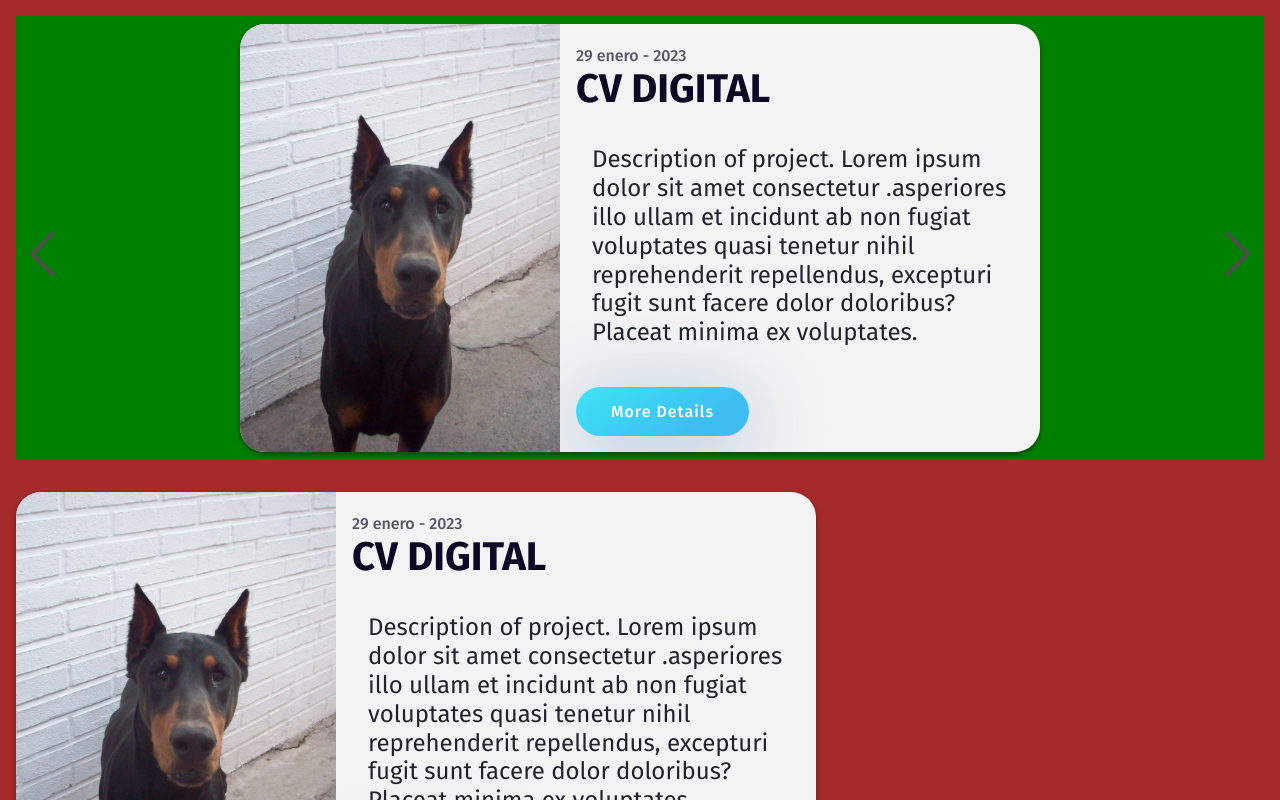
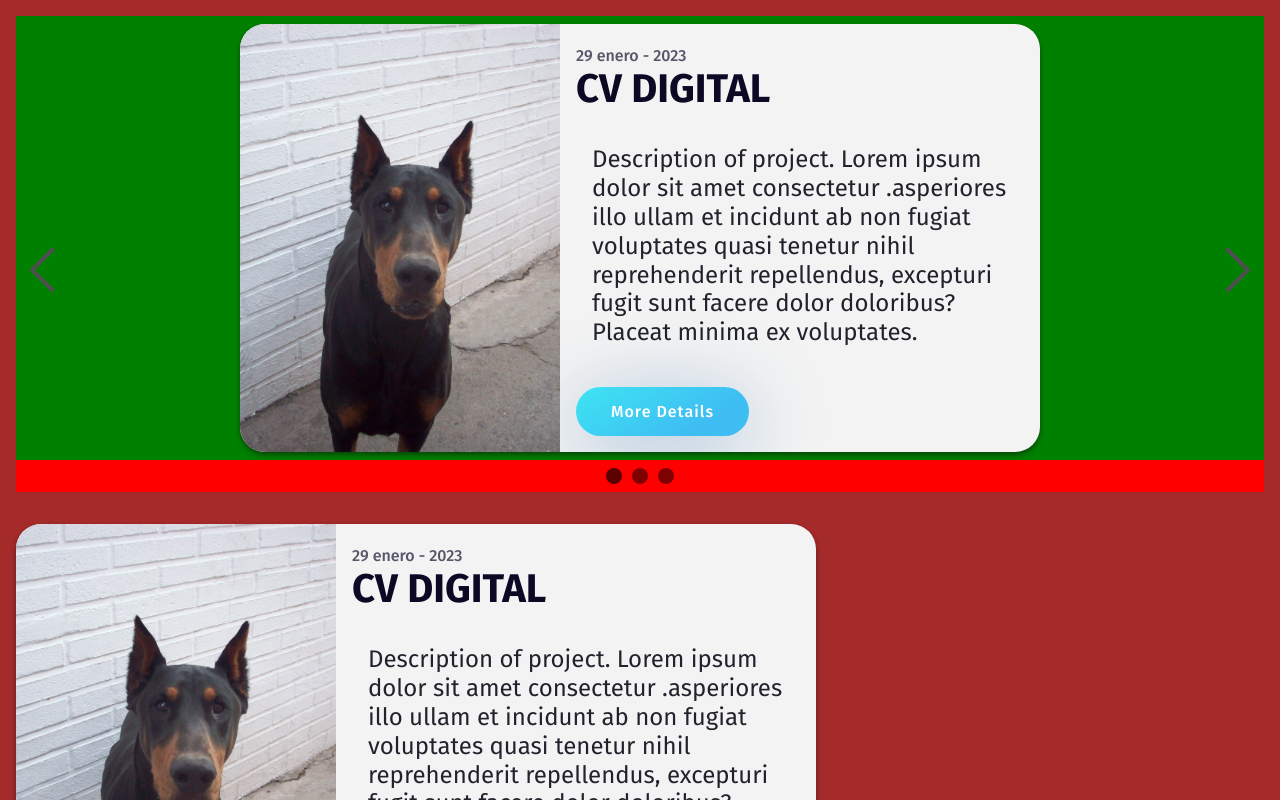
Before and after one commit to Pichi-UNT/myComponents-react, a React (Vite) app: page / in a window 1280 px wide. Shown: the top 800 px of the page. Built offline with nearby package versions, Linux system fonts and the light colour scheme.

Commit message:
implement infinite scroll and indicators in carousel component

```diff
--- a/src/components/CardProject.jsx
+++ b/src/components/CardProject.jsx
@@ -4,7 +4,7 @@ import {CardImage} from "./card/CardImage.jsx";
 import {CardContent} from "./card/CardContent.jsx";
 import {CardTitle} from "./card/CardTitle.jsx";
 import {CardText} from "./card/CardText.jsx";
-import {Button} from "./buttom/Button.jsx";
+import {Button} from "./button/Button.jsx";
 
 export function CardProject({imgSrc,title,header,text}) {
     return (
--- a/src/components/CardSelector.jsx
+++ b/src/components/CardSelector.jsx
@@ -30,21 +30,12 @@ export function CardSelector() {
                                              "facere dolor doloribus? Placeat minima ex voluptates."}/>
                         </CarouselItem>
                         <CarouselItem>
-                            <CardProject imgSrc={mano} title={"cv digital"} header={"29 enero - 2023"}
+                            <CardProject imgSrc={zeus} title={"cv digital"} header={"29 enero - 2023"}
                                          text={"hola2"}/>
                         </CarouselItem>
                         <CarouselItem>
-                            <CardProject imgSrc={zeus} title={"cv digital"} header={"29 enero - 2023"}
+                            <CardProject imgSrc={mano} title={"cv digital"} header={"29 enero - 2023"}
                                          text={"hola3"}/>
-                        </CarouselItem>
-                        <CarouselItem>
-                            <h1>Hola1</h1>
-                        </CarouselItem>
-                        <CarouselItem>
-                            <h1>Hola2</h1>
-                        </CarouselItem>
-                        <CarouselItem>
-                            <h1>Hola3</h1>
                         </CarouselItem>
                     </Carousel>
             </section>
--- a/src/components/carousel/Carousel.jsx
+++ b/src/components/carousel/Carousel.jsx
@@ -1,5 +1,6 @@
-import {useEffect, useState, useRef, Children, useLayoutEffect} from "react";
+import React, {useEffect, useState, useRef, Children, useLayoutEffect} from "react";
 import "./carousel.css"
+import {Button} from "../button/Button";
 
 
 export function CarouselItem({children}) {
@@ -10,17 +11,53 @@ export function CarouselItem({children}) {
 
     );
 }
+function CarouselIndicators({numberOfButtons,updateIndex,activeIndex}){
+    const buttons=[]
+    for (let index = 1; index <= numberOfButtons; index++) {
+        buttons.push(                    <li key={index}>
+            <button onClick={()=>{ updateIndex(index);}} className={`${index === activeIndex ? "indicator-active" : ""}`}>
+                {index + 1}
+            </button>
+        </li>);
+    }
 
+    return(
+        <ul className={"carousel-indicators"}>
+            {buttons}
+        </ul>
+    );
+}
+
+function CarouselButtons({showButtons,onClickRight,onClickLeft}){
+    return(
+        <div className={showButtons ? "" : "deactivate"}>
+            <div className={"carousel-btn left-btn"}
+                 onClick={(e) => {
+                     onClickLeft(e)
+                 }}/>
+            <div className={"carousel-btn right-btn"}
+                 onClick={(e) => {
+                     onClickRight(e)
+                 }}/>
+        </div>
+    );
+}
 
 export default function Carousel({children, autoplay = false, timeout = 3000, showButtons = true}) {
+    const quantityChildren=Children.count(children);
+    const childrenArray=Children.toArray(children);
+    const allItems=[childrenArray[quantityChildren-1],...childrenArray,childrenArray[0]];
+    const quantityItems=quantityChildren+2;
+
     const carouselRef = useRef();
-    const [index, setIndex] = useState(0)
+    const [items,setItems]=useState(allItems)
+    const [activeIndex, setActiveIndex] = useState(1);
     const [startX, setStartX] = useState(0);
     const [offset, setOffset] = useState(0);
     const [width, setWidth] = useState(0);
     const [isDragging, setIsDragging] = useState(false);
 
-    // useLayoutEffect?
+    // use effect for obtain width of a carouselItem and  detect windows resize
     useEffect(() => {
         setWidth(carouselRef.current.offsetWidth);
         const handleResize = () => {
@@ -40,21 +77,42 @@ export default function Carousel({children, autoplay = false, timeout = 3000, sh
             }, timeout)
             return () => clearInterval(interval)
         }
-    })
+    },[activeIndex])
+
+    useEffect(() => {
+        carouselRef.current.classList.remove("disable-animation");
+    }, [activeIndex]);
 
 
     let nextItem = (delta) => {
 
-        if (index + delta > Children.count(children) - 1) { //
-            setIndex(0);
-        } else if (index + delta < 0) {
-            setIndex(Children.count(children) - 1); //
+        if (activeIndex + delta > quantityItems - 1) { //
+            setActiveIndex(0);
+        } else if (activeIndex + delta < 0) {
+            setActiveIndex(quantityItems - 1); //
         } else {
-            setIndex(index + delta)
+            setActiveIndex(activeIndex + delta);
         }
+
+
+    }
+    let jump=()=>{
+        if(activeIndex===items.length-1){
+            carouselRef.current.classList.add("disable-animation");
+            setActiveIndex(1);
+        }else if(activeIndex===0){
+            carouselRef.current.classList.add("disable-animation");
+            setActiveIndex(items.length-2);
+        }else{
+            carouselRef.current.classList.remove("disable-animation")
+        }
+
+
+
     }
 
     let HandleTouchStart = (e) => {
+        if (!e.touches || !e.touches[0]) return
         setIsDragging(true)
         setStartX(e.touches[0].clientX);
 
@@ -62,8 +120,8 @@ export default function Carousel({children, autoplay = false, timeout = 3000, sh
 
     let HandleTouchEnd = (e) => {
         setIsDragging(false)
-        let xDifPercent=offset
-        let percentForMove=70;
+        let xDifPercent = offset
+        let percentForMove = 50;
         if (xDifPercent < -percentForMove) {
             nextItem(1)
         } else if (xDifPercent > percentForMove) {
@@ -74,35 +132,29 @@ export default function Carousel({children, autoplay = false, timeout = 3000, sh
 
     }
     let HandleTouchMove = (e) => {
+        if (!e.changedTouches || !e.changedTouches[0]) return;
         if (!isDragging) return;
         const positionNowX = e.changedTouches[0].clientX
-        let xDifPercent=(100*(positionNowX - startX))/width
-        let moveOffset =  2*Math.round(xDifPercent);
+        let xDifPercent = (100 * (positionNowX - startX)) / width
+        let moveOffset = 2 * Math.round(xDifPercent);
         setOffset(moveOffset);
 
 
     }
-
+    //activeIndex === 1  ||activeIndex===items.length-2 + `${ animation? "":"disable-animation"}`
+    console.log(activeIndex)
     return (
         <>
             <div className="carousel" onTouchStart={HandleTouchStart} onTouchEnd={HandleTouchEnd}
                  onTouchMove={HandleTouchMove}>
-                <div className="carousel-item-container" ref={carouselRef}
-                     style={{transform: `translate3d(-${index * 100 - offset}%,0,0)`}}
-
-                >
-                    {children}
+                <div onTransitionEnd={jump} className={"carousel-item-container"} ref={carouselRef}
+                     style={{transform: `translate3d(-${activeIndex * 100 - offset}%,0,0)`}}>
+                    {items.map((el,index)=>{
+                        return React.cloneElement(el,{key: index});
+                    })}
                 </div>
-                <div className={showButtons? "":"deactivate"}>
-                    <div className={"carousel-btn left-btn"}
-                         onClick={() => {
-                             nextItem(-1)
-                         }}/>
-                    <div className={"carousel-btn right-btn"}
-                         onClick={() => {
-                             nextItem(1)
-                         }}/>
-                </div>
+                <CarouselIndicators numberOfButtons={quantityChildren}  updateIndex={setActiveIndex} activeIndex={activeIndex}/>
+                <CarouselButtons onClickRight={()=>{nextItem(1)}}  onClickLeft={()=>{ nextItem(-1);}} showButtons={showButtons}/>
             </div>
 
 
--- a/src/components/carousel/carousel.css
+++ b/src/components/carousel/carousel.css
@@ -19,7 +19,6 @@
     min-width: 100%;
     display: flex;
     /*transition: transform 0.5s;*/
-    transition: transform 0.8s ease ;
 
 
 }
@@ -68,6 +67,53 @@
     display: none;
 }
 
+.carousel-indicators{
+    display: flex;
+    justify-content: center;
+    align-items: center;
+    width: 100%;
+    padding: 0.5rem;
+    margin: 0;
+    list-style: none;
+}
+.carousel-indicators li {
+    position: relative;
+    display: inline-block;
+    width: 1rem;
+    height: 1rem;
+    margin: 0 5px;
+    padding: 0;
+
+}
+.carousel-indicators li button{
+    width: 100%;
+    height: 100%;
+    cursor: pointer;
+    font-size: 0;
+    line-height: 0;
+    display: block;
+    border-radius: 50%;
+    border: transparent;
+    background: black;
+    opacity: 50%;
+    z-index: 2;
+
+
+}
+
+.indicator-active,
+.carousel-indicators li button:hover {
+    opacity: 65%!important;
+
+}
+
+.disable-animation{
+    transition: none !important;
+}
+
+
+
+
 @media (min-width: 900px) {
     .carousel-btn {
         display: inline-block;
```
Also changed, not shown: src/components/button/Button.css (renamed from src/components/buttom/Button.css), src/components/button/Button.jsx (renamed from src/components/buttom/Button.jsx).
